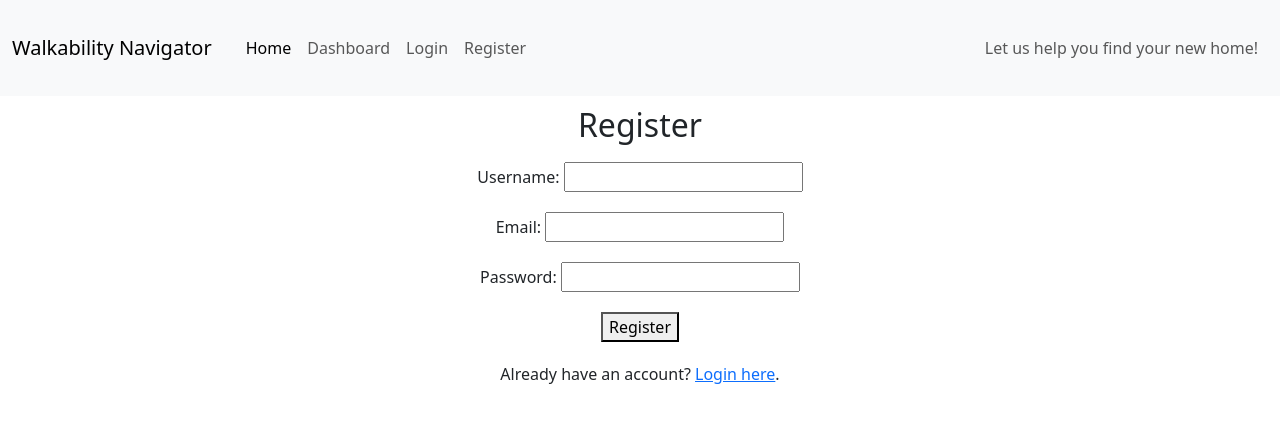
After one commit to psterritt5/walkability, a Flask app: page /register in a window 1280 px wide. The commit adds this page. Shown: the top 423 px of the page. Run offline with Flask 3, Linux system fonts and the light colour scheme; some libraries are stand-ins or nearby versions.

Commit message:
Added user functionality - login/register, dashboard of favorites, add & remove favorites

```diff
--- a/walkabilityApp/app.py
+++ b/walkabilityApp/app.py
@@ -1,15 +1,25 @@
-from flask import Flask, request, render_template, redirect, url_for
-
+from flask import Flask, request, render_template, redirect, url_for, session, flash
+from flask_pymongo import PyMongo
+from flask_bcrypt import Bcrypt
 from walkabilityApp.processor.Processor import Processor
 
 app = Flask(__name__, template_folder="ui/templates")
+app.secret_key = open('SECRET_KEY.txt', 'r').read()
 
-@app.route('/',methods=['GET', 'POST'])
+# MongoDB instance
+app.config["MONGO_URI"] = "mongodb://localhost:27017/walkability"
+mongo = PyMongo(app)
+bcrypt = Bcrypt(app)
+users_collection = mongo.db.users
+
+
+@app.route('/', methods=['GET', 'POST'])
 def home():
     if request.method == 'POST':
         coordinates = request.form["coordinates"]
         return redirect(url_for('result', name=coordinates))
     return render_template('index.html')
+
 
 @app.route("/result", methods=['GET', 'POST'])
 def result():
@@ -18,10 +28,130 @@ def result():
         result = obtain_result(coordinates)
     except:
         result = "Invalid coordinates. Try again by returning to the home page."
-    return render_template("result.html", result=result, coordinates = coordinates)
+    return render_template("result.html", result=result,
+                           coordinates=coordinates)
+
 
 def obtain_result(coordinates):
     processor = Processor(gps_coordinates=coordinates)
     return processor.process_location()
 
+
+@app.route('/register', methods=['GET', 'POST'])
+def register():
+    if request.method == 'POST':
+        username = request.form['username']
+        email = request.form['email']
+        password = request.form['password']
+
+        # Check if the username or email already exists
+        existing_user = users_collection.find_one({'$or': [{'username': username}, {'email': email}]})
+        if existing_user:
+            flash('Username or email already exists. Please try a different one.')
+            return redirect(url_for('register'))
+
+        # Hash the password before storing it
+        hashed_password = bcrypt.generate_password_hash(password).decode('utf-8')
+
+        # Store the new user
+        users_collection.insert_one({
+            'username': username,
+            'email': email,
+            'password': hashed_password
+        })
+
+        flash('Registration successful! Please log in.')
+        return redirect(url_for('login'))
+    return render_template('register.html')
+
+@app.route('/login', methods=['GET', 'POST'])
+def login():
+    if request.method == 'POST':
+        username = request.form['username']
+        password = request.form['password']
+
+        # Find the user in the database
+        user = users_collection.find_one({'username': username})
+
+        if user and bcrypt.check_password_hash(user['password'], password):
+            session['user'] = username
+            flash('Login successful!')
+            return redirect(url_for('dashboard'))
+        else:
+            flash('Invalid username or password. Please try again.')
+            return redirect(url_for('login'))
+
+    return render_template('login.html')
+
+@app.route('/dashboard')
+def dashboard():
+    if 'user' in session:
+        user = users_collection.find_one({'username': session['user']})
+        if user:
+            favorites = user.get('favorites', [])
+            return render_template('dashboard.html', username=session['user'], favorites=favorites)
+    flash('Please log in to access the dashboard.')
+    return redirect(url_for('login'))
+
+
+@app.route('/logout')
+def logout():
+    session.pop('user', None)
+    flash('You have been logged out.')
+    return redirect(url_for('login'))
+
+
+@app.route('/add_favorite', methods=['POST'])
+def add_favorite():
+    if 'user' in session:
+        user = users_collection.find_one({'username': session['user']})
+        if user:
+            coordinates = request.form['coordinates']
+            address = request.form['address']
+            rental_cost = request.form['rental_cost']
+            notes = request.form['notes']
+            walkability_score = obtain_result(
+                coordinates)  # Assuming this returns the score
+
+            # Prepare favorite location data
+            favorite_data = {
+                'coordinates': coordinates,
+                'address': address,
+                'rental_cost': rental_cost,
+                'notes': notes,
+                'walkability_score': walkability_score
+            }
+
+            # Append to the user's favorites in MongoDB
+            users_collection.update_one(
+                {'username': session['user']},
+                {'$push': {'favorites': favorite_data}}
+            )
+
+            flash('Location added to favorites successfully!')
+        return redirect(url_for('dashboard'))
+    else:
+        flash('Please log in to save favorites.')
+        return redirect(url_for('login'))
+
+
+@app.route('/remove_favorite', methods=['POST'])
+def remove_favorite():
+    if 'user' in session:
+        user = users_collection.find_one({'username': session['user']})
+        if user:
+            coordinates = request.form['coordinates']
+
+            # Remove the favorite with the matching coordinates
+            users_collection.update_one(
+                {'username': session['user']},
+                {'$pull': {'favorites': {'coordinates': coordinates}}}
+            )
+
+            flash('Favorite location removed successfully!')
+        return redirect(url_for('dashboard'))
+    else:
+        flash('Please log in to access this feature.')
+        return redirect(url_for('login'))
+
 app.run(host="0.0.0.0", port=80)
--- a/walkabilityApp/ui/templates/base.html
+++ b/walkabilityApp/ui/templates/base.html
@@ -25,7 +25,13 @@
                       <a class="nav-link active" aria-current="page" href="/">Home</a>
                     </li>
                     <li class="nav-item">
-                      <a class="nav-link" href="/result">Result</a>
+                      <a class="nav-link" href="/dashboard">Dashboard</a>
+                    </li>
+                      <li class="nav-item">
+                      <a class="nav-link" href="/login">Login</a>
+                    </li>
+                      <li class="nav-item">
+                      <a class="nav-link" href="/register">Register</a>
                     </li>
                   </ul>
                   <span class="navbar-text">
--- /dev/null
+++ b/walkabilityApp/ui/templates/register.html
@@ -0,0 +1,27 @@
+{% extends "base.html" %}
+{% block title %}Register{% endblock %}
+{% block content %}
+  <div class="content-container">
+    <h2>Register</h2>
+    <form method="POST" action="{{ url_for('register') }}">
+      <div>
+        <label for="username">Username:</label>
+        <input type="text" id="username" name="username" required>
+      </div>
+      <div>
+        <label for="email">Email:</label>
+        <input type="email" id="email" name="email" required>
+      </div>
+      <div>
+        <label for="password">Password:</label>
+        <input type="password" id="password" name="password" required>
+      </div>
+      <div>
+        <button type="submit">Register</button>
+      </div>
+    </form>
+    <div>
+      <p>Already have an account? <a href="{{ url_for('login') }}">Login here</a>.</p>
+    </div>
+  </div>
+{% endblock %}
```
Also changed, not shown: walkabilityApp/ui/templates/dashboard.html (added, +49 -0 lines), walkabilityApp/ui/templates/login.html (added, +23 -0 lines), walkabilityApp/ui/templates/result.html (+37 -6 lines).
